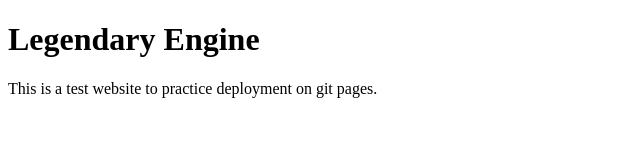
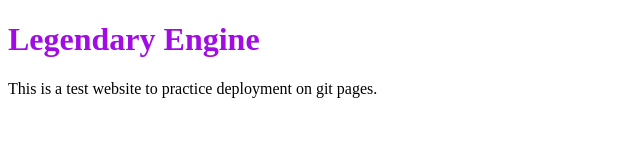
Before and after one commit to lbparis/legendary-engine, a plain HTML site: page index.html in a window 1280 px wide. Shown: the whole page, without its empty margins (0-640 px from the left). Drawn offline with Linux system fonts and the light colour scheme; files that its build step writes are made by us from their sources; files whose address does not match are found by name.

Commit message:
corrected link

```diff
--- a/index.html
+++ b/index.html
@@ -1,7 +1,7 @@
 <!DOCTYPE html>
 <html lang="en">
 <head>
-    <link href="/Users/parisbl/Desktop/Coding/legendary-engine/assets/css/style.css">
+    <link rel="stylesheet" href="/Users/parisbl/Desktop/Coding/legendary-engine/assets/css/style.css">
     <meta charset="UTF-8">
     <meta http-equiv="X-UA-Compatible" content="IE=edge">
     <meta name="viewport" content="width=device-width, initial-scale=1.0">
```
